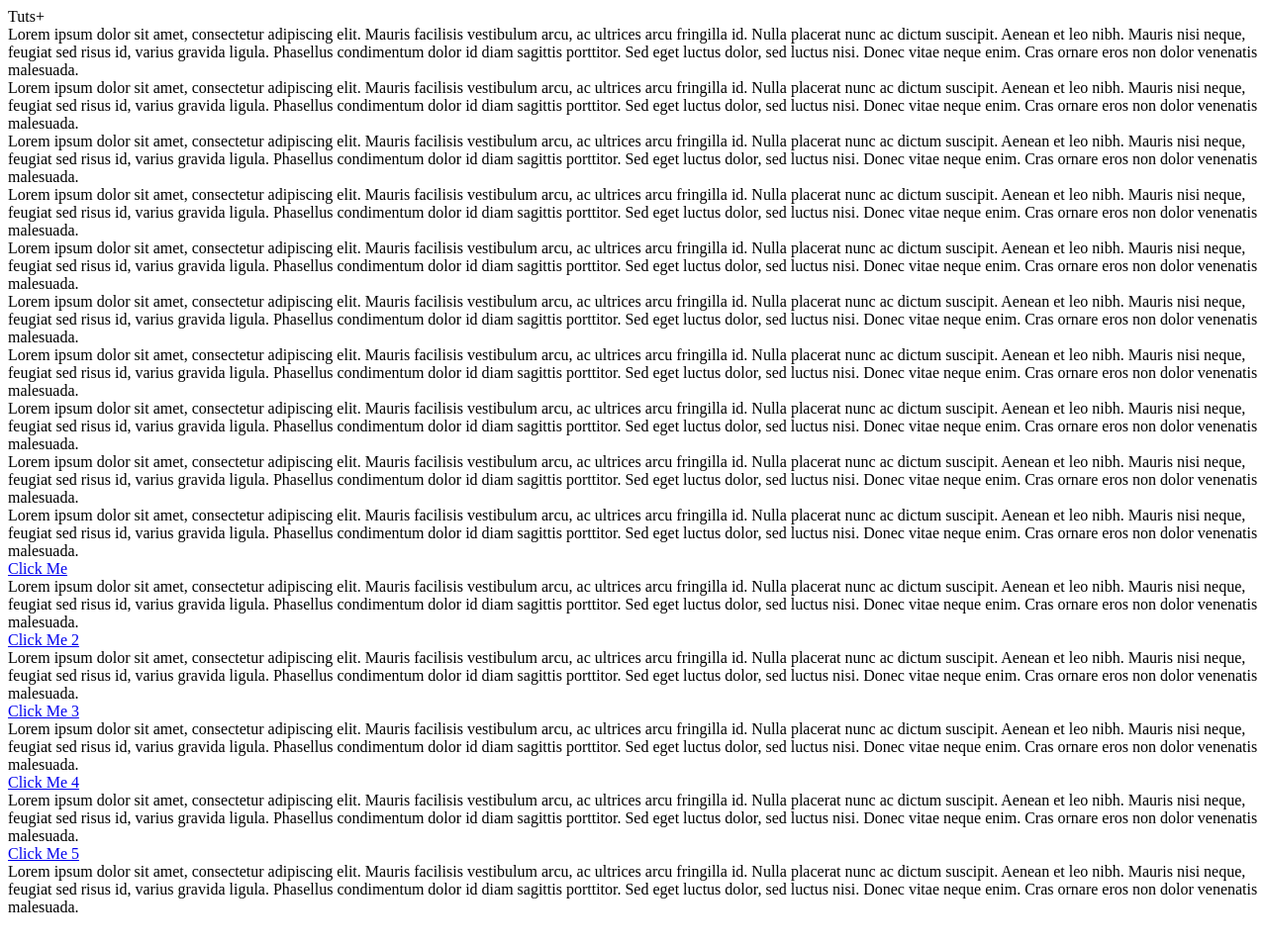
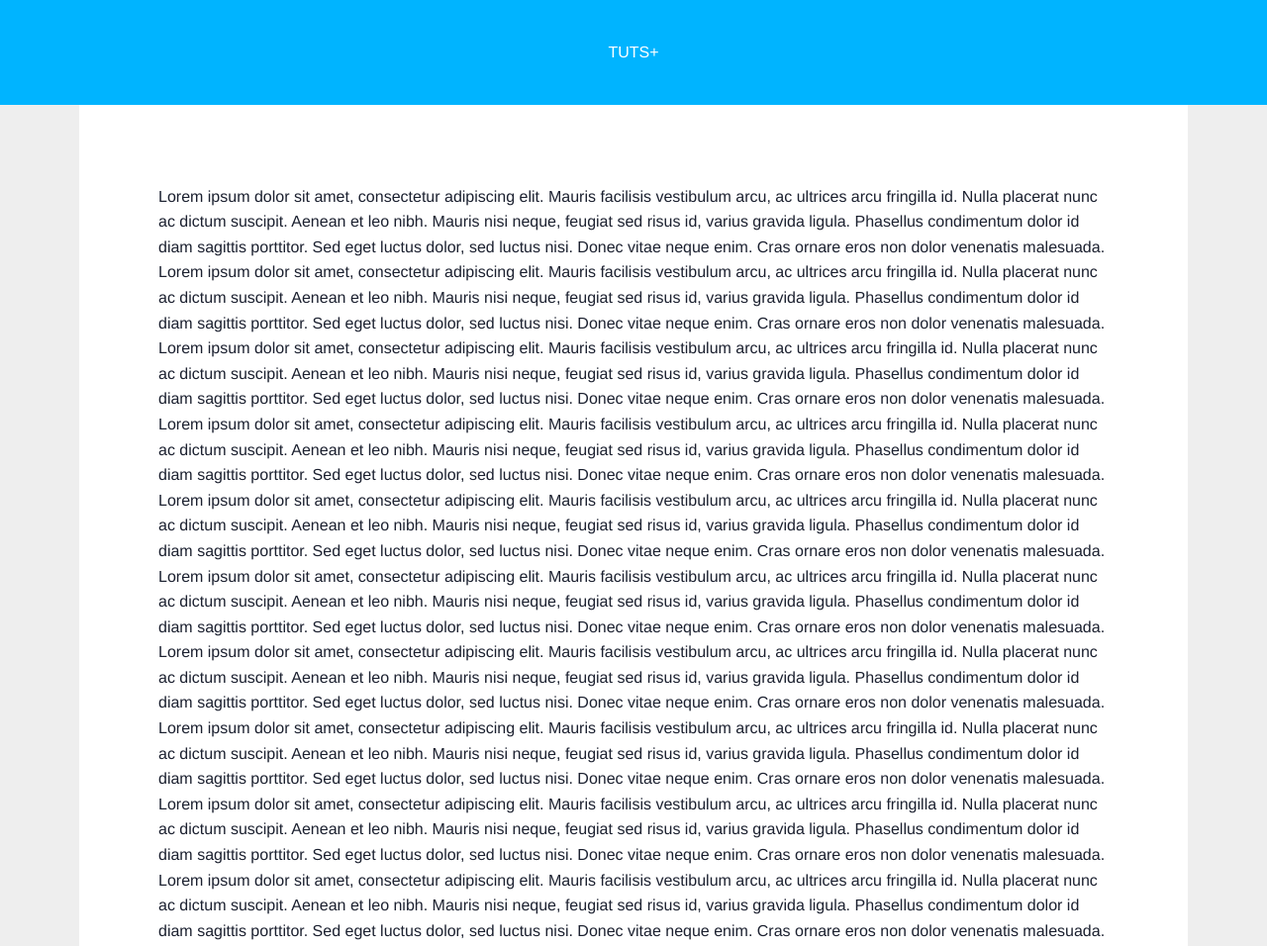
Before and after one commit to filipabramowicz/expanding_footer_tutorial, a plain HTML site: page index.html in a window 1280 px wide. Shown: the top 956 px of the page at 99% size. Before the commit the page ends 934 px from the top, so only its background shows below. Drawn offline with Linux system fonts and the light colour scheme.

Commit message:
More styling added

```diff
--- a/index.html
+++ b/index.html
@@ -3,6 +3,8 @@
 <head>
     <meta charset="UTF-8">
     <title>Document</title>
+    <link rel="stylesheet" href="style.css">
+    <script type="text/javascript" src="script.js"></script>
 </head>
 <body>
     <header>Tuts+</header>
--- a/style.css
+++ b/style.css
@@ -1,3 +1,8 @@
+* {
+    padding: 0;
+    margin: 0;
+}
+
 a {
     text-decoration: none;
 }
@@ -17,3 +22,10 @@ header {
     color: #fff;
     background-color: #00b4ff;
 }
+
+.wrapper {
+    width: 75%;
+    margin: 0 auto;
+    padding: 80px;
+    background-color: #fff;
+}
```
Also changed, not shown: script.js (added).
